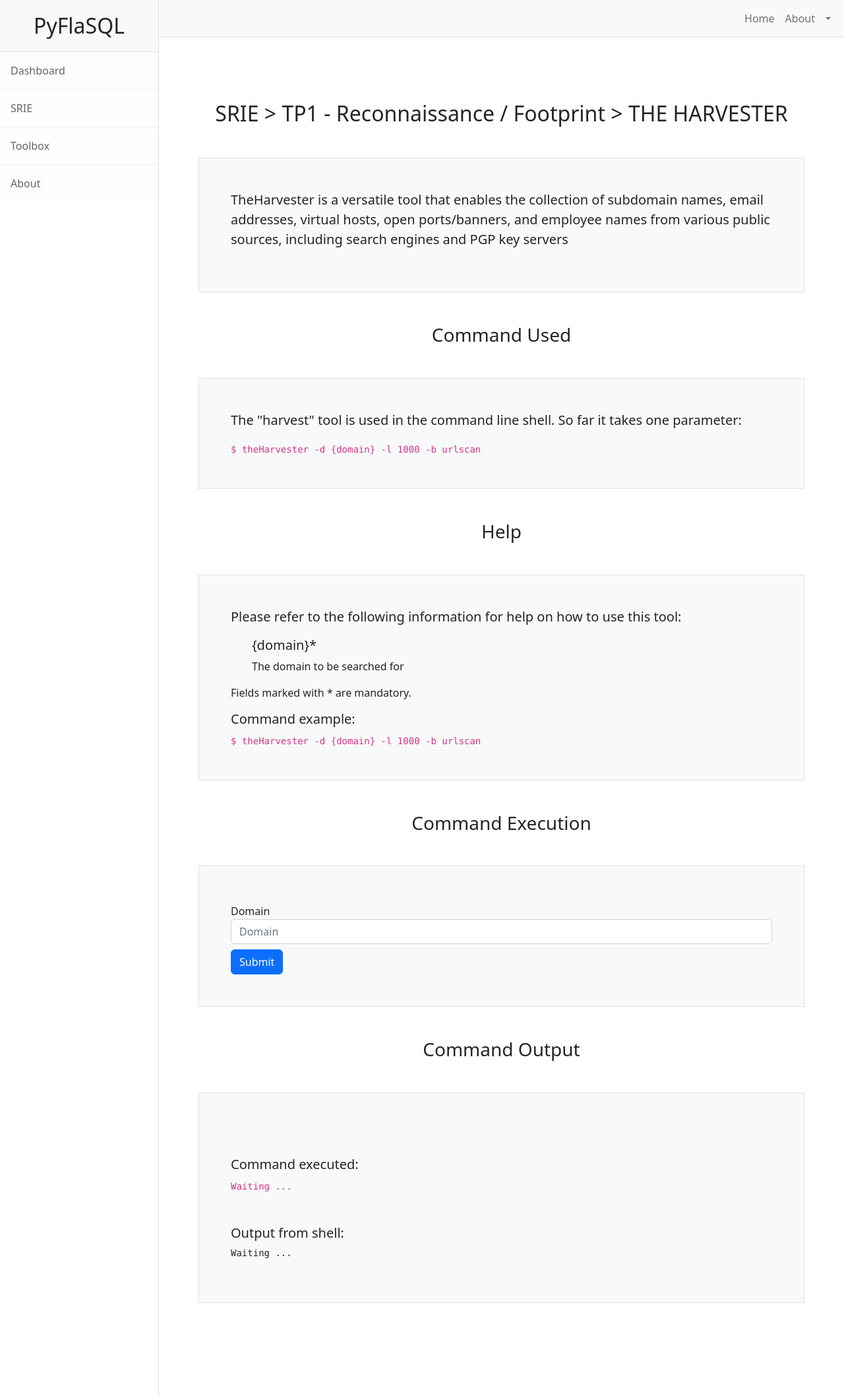
After one commit to antoinepieren/pyflasql, a Flask app: page /srie/tp1_recon_footprint/theharvester in a window 1280 px wide. The commit adds this page. Shown: the whole page at 66% size. Run offline with Flask 3, Linux system fonts and the light colour scheme; a user stored in the database is signed in; some libraries are stand-ins or nearby versions.

Commit message:
ITS HARVEST TIME

```diff
--- a/app/controllers/srie/tp1_recon_footprint/controller.py
+++ b/app/controllers/srie/tp1_recon_footprint/controller.py
@@ -11,7 +11,7 @@
 # from flask_migrate import Migrate
 from ....models.sql import db, UserDB
 from ...utils import get_shell_output, CheckIf
-from ....models.srie.tp1_recon_footprint.forms import WhoisForm
+from ....models.srie.tp1_recon_footprint.forms import WhoisForm, TheHarvesterForm
 
 
 @login_required
@@ -100,3 +100,33 @@
         return render_template(url_for('blueprint.srie_tp1_whois')+'.html', content=content)
 
     return render_template(url_for('blueprint.srie_tp1_whois')+'.html', content=content)
+
+@login_required
+def srie_tp1_theharvester():
+    """
+        Handles the logic for view/templates/srie/tp1_recon_footprint/theharvester.html
+        Login is required to view this page
+
+        Print in whatever theHarvester finds idk how this works
+
+        Args:
+            - domain name
+
+        Returns:
+            - rendered template view/templates/srie/tp1_recon_footprint/theharvester.html with content passed as a context variable
+        """
+    # Create a dict to store the formulary and the shell output. This dict is passed to the .html file.
+    content = {"form": TheHarvesterForm(),
+               "command_executed": "Waiting ...",
+               "command_output": "Waiting ..."
+               }
+
+    if content["form"].validate_on_submit():
+        # Gets the Harvest
+        domain = content["form"].domain.data
+        content["command_executed"] = f"theHarvester -d {domain} -l 1000 -b urlscan"
+        content["command_output"] = get_shell_output(content["command_executed"])
+        # print(content["shell_output"])  # for debug only
+        return render_template(url_for('blueprint.srie_tp1_theharvester')+'.html', content=content)
+
+    return render_template(url_for('blueprint.srie_tp1_theharvester')+'.html', content=content)
--- a/app/models/srie/tp1_recon_footprint/forms.py
+++ b/app/models/srie/tp1_recon_footprint/forms.py
@@ -14,3 +14,9 @@
         InputRequired(), Length(min=2, max=300)], render_kw={"placeholder": "Domain"})
 
     submit = SubmitField('Submit')
+
+class TheHarvesterForm(FlaskForm):
+    domain = StringField(validators=[
+        InputRequired(), Length(min=2, max=300)], render_kw={"placeholder": "Domain"})
+
+    submit = SubmitField('Submit')
--- a/app/view/routes/blueprint.py
+++ b/app/view/routes/blueprint.py
@@ -7,7 +7,7 @@
 """
 from flask import Blueprint
 from ...controllers.controller import index, login, register, dashboard, logout, about
-from ...controllers.srie.tp1_recon_footprint.controller import srie_home, srie_tp1_recon_footprint, srie_tp1_ipaddr, srie_tp1_whois
+from ...controllers.srie.tp1_recon_footprint.controller import srie_home, srie_tp1_recon_footprint, srie_tp1_ipaddr, srie_tp1_whois, srie_tp1_theharvester
 from ...controllers.srie.tp2_scanning_networks.controller import srie_tp2_scanning_networks, srie_tp2_pingaddr
 from ...controllers.srie.tp3_enumeration.controller import srie_tp3_enumeration
 from ...controllers.srie.tp4_gaining_access.controller import srie_tp4_gaining_access
@@ -36,6 +36,7 @@
 blueprint.route('/srie/tp1_recon_footprint/home', methods=['GET', 'POST'])(srie_tp1_recon_footprint)
 blueprint.route('/srie/tp1_recon_footprint/ipaddr', methods=['GET', 'POST'])(srie_tp1_ipaddr)
 blueprint.route('/srie/tp1_recon_footprint/whois', methods=['GET', 'POST'])(srie_tp1_whois)
+blueprint.route('/srie/tp1_recon_footprint/theharvester', methods=['GET', 'POST'])(srie_tp1_theharvester)
 
 # TP2 - Scanning Networks
 blueprint.route('/srie/tp2_scanning_networks/home', methods=['GET', 'POST'])(srie_tp2_scanning_networks)
--- a/app/view/templates/srie/tp1_recon_footprint/home.html
+++ b/app/view/templates/srie/tp1_recon_footprint/home.html
@@ -58,6 +58,12 @@
                 </p>
             </li>
             <li class="list-group-item">
+                <h5><a href="{{url_for('blueprint.srie_tp1_theharvester')}}" class="list-group-item-action">THE HARVESTER</a></h5>
+                <p class="lead">
+                    TheHarvester is a versatile tool that enables the collection of subdomain names, email addresses, virtual hosts, open ports/banners, and employee names from various public sources, including search engines and PGP key servers
+                </p>
+            </li>
+            <li class="list-group-item">
                 <h5><a href="#" class="list-group-item-action">Tool 4</a></h5>
                 <p class="lead">
                     To be implemented by the student!
--- /dev/null
+++ b/app/view/templates/srie/tp1_recon_footprint/theharvester.html
@@ -0,0 +1,95 @@
+<!--
+This file is part of PyFlaSQL.
+Original author: Raphael Viera (raphael.viera@emse.fr)
+License: check the LICENSE file.
+
+The page is an HTML template for a web-based tool called "Ping an IP Address" that allows users to ping an IP address. The page includes the following components:
+
+    Head: Contains meta information such as character encoding, viewport settings, and a title for the page.
+    Body: Contains the main content of the page.
+        Header: Includes the title "PyFlaSQL" and a horizontal line.
+        Heading 2: "Ping an IP address" as the main heading.
+        Heading 3: Displays a preformatted command for using the 'ping' command with placeholders for the number of pings and IP address.
+        Form: Contains a form for submitting the IP address and number of pings to ping.
+            Input fields: Includes two input fields, one for the IP address and one for the number of pings, with placeholders and default values.
+            Submit button: Allows the user to submit the form to ping the specified IP address.
+        Heading 2: "Help" as a subheading.
+        Paragraph: Provides information on how to use the tool, including placeholders for the IP address and number of pings.
+        Heading 2: "Command output" as a subheading.
+        Preformatted text: Displays the output of the 'ping' command, which is dynamically generated and inserted into the page.
+        Horizontal line.
+        Links: Includes two links to go back to the dashboard and logout from the current session.
+
+{% raw %}
+Note: The page also contains Flask-specific template syntax, denoted by double curly braces {{ }} and {% %}, for rendering dynamic content using Flask, a Python web framework.
+Anything in this block is treated as raw text, including {{ curly braces }} and {% other block-like syntax %}
+{% endraw %}
+-->
+{% extends "base.html" %}
+{% block title %}SRIE > TP1 - Reconnaissance / Footprint > THE HARVESTER{% endblock %}
+{% block content %}
+<div class="container p-5 my-5">
+    <h2 class="text-center">SRIE > TP1 - Reconnaissance / Footprint > THE HARVESTER</h2>
+
+    <div class="container p-5 my-5 border bg-light">
+        <p class="lead">
+            TheHarvester is a versatile tool that enables the collection of subdomain names, email addresses, virtual hosts, open ports/banners, and employee names from various public sources, including search engines and PGP key servers
+        </p>
+    </div>
+
+    <!-- Command Used section -->
+    <h3 class="mt-5 text-center">Command Used</h3>
+
+    <div class="container p-5 my-5 border bg-light">
+        <p class="lead">The "harvest" tool is used in the command line shell. So far it takes one parameter:</p>
+        <code>{% raw %}$ theHarvester -d {domain} -l 1000 -b urlscan{% endraw %}</code>
+    </div>
+
+    <!-- Help section -->
+    <h3 class="mt-5 text-center">Help</h3>
+
+    <div class="container p-5 my-5 border bg-light">
+        <p class="lead">Please refer to the following information for help on how to use this tool:</p>
+        <ul>
+            <li class="list-group-item">
+                <h5>{domain}*</h5>
+                <p>The domain to be searched for</p>
+            </li>
+        </ul>
+        <p>Fields marked with * are mandatory.</p>
+
+
+        <h5>Command example:</h5>
+        <code>{% raw %}$ theHarvester -d {domain} -l 1000 -b urlscan {% endraw %}</code>
+    </div>
+
+    <!-- Command Execution section -->
+    <h3 class="mt-5 text-center">Command Execution</h3>
+
+    <div class="container p-5 my-5 border bg-light">
+        <form method="post" action="">
+            {{ content["form"].csrf_token }}
+
+            <div class="form-group mt-2">
+                <label for="{{ content['form'].domain.id }}">{{ content["form"].domain.label.text }}</label>
+                {{ content["form"].domain(class="form-control") }}
+            </div>
+
+            <button type="submit" class="btn btn-primary mt-2">Submit</button>
+        </form>
+    </div>
+
+    <!-- Command Output section -->
+    <h3 class="mt-5 text-center">Command Output</h3>
+
+    <div class="container p-5 my-5 border bg-light">
+        <h5 class="mt-5">Command executed:</h5>
+        <code>{{ content["command_executed"] }}</code>
+
+        <h5 class="mt-5">Output from shell:</h5>
+            <pre>{{ content["command_output"] }}</pre>
+    </div>
+
+
+</div>
+{% endblock %}
```
